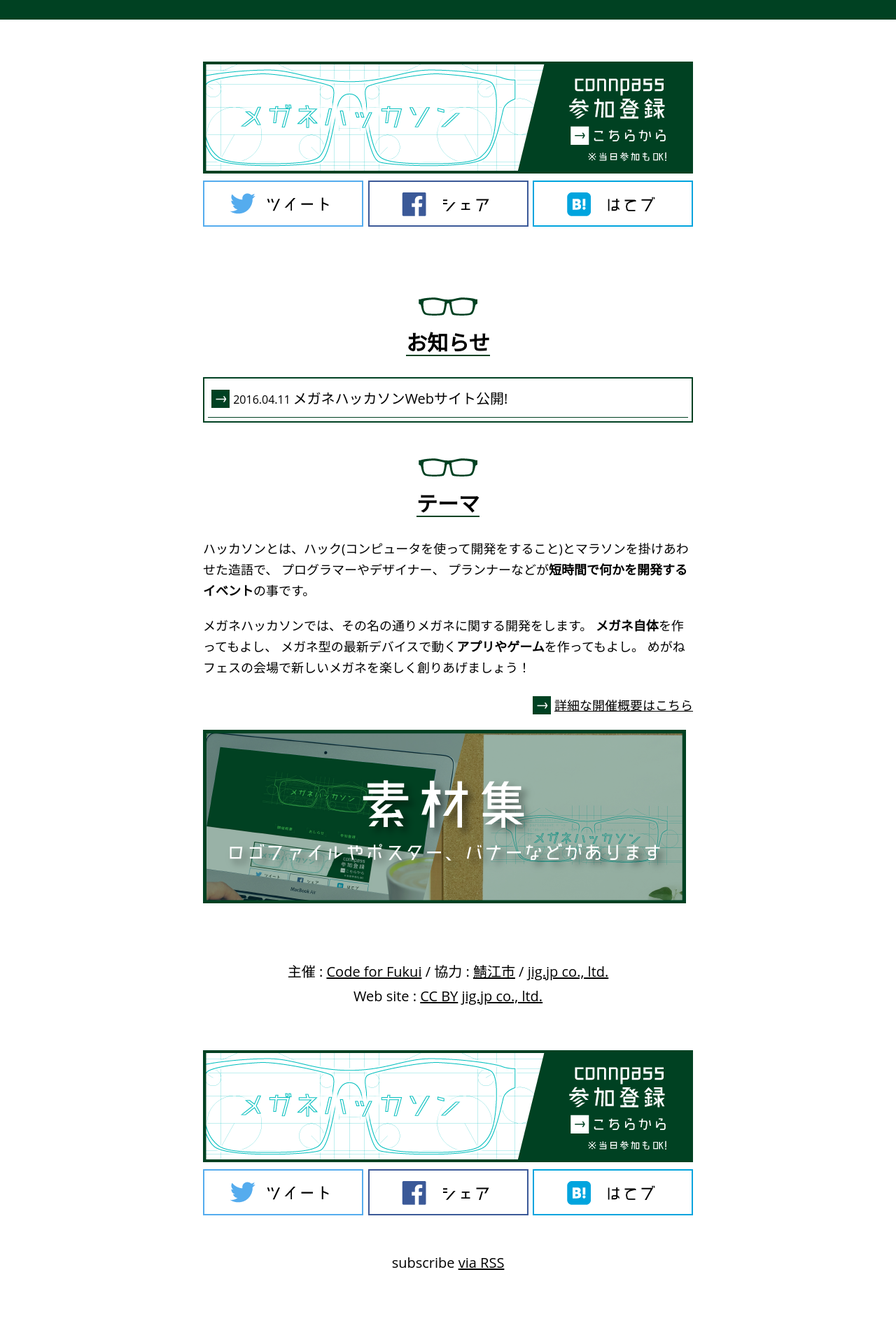
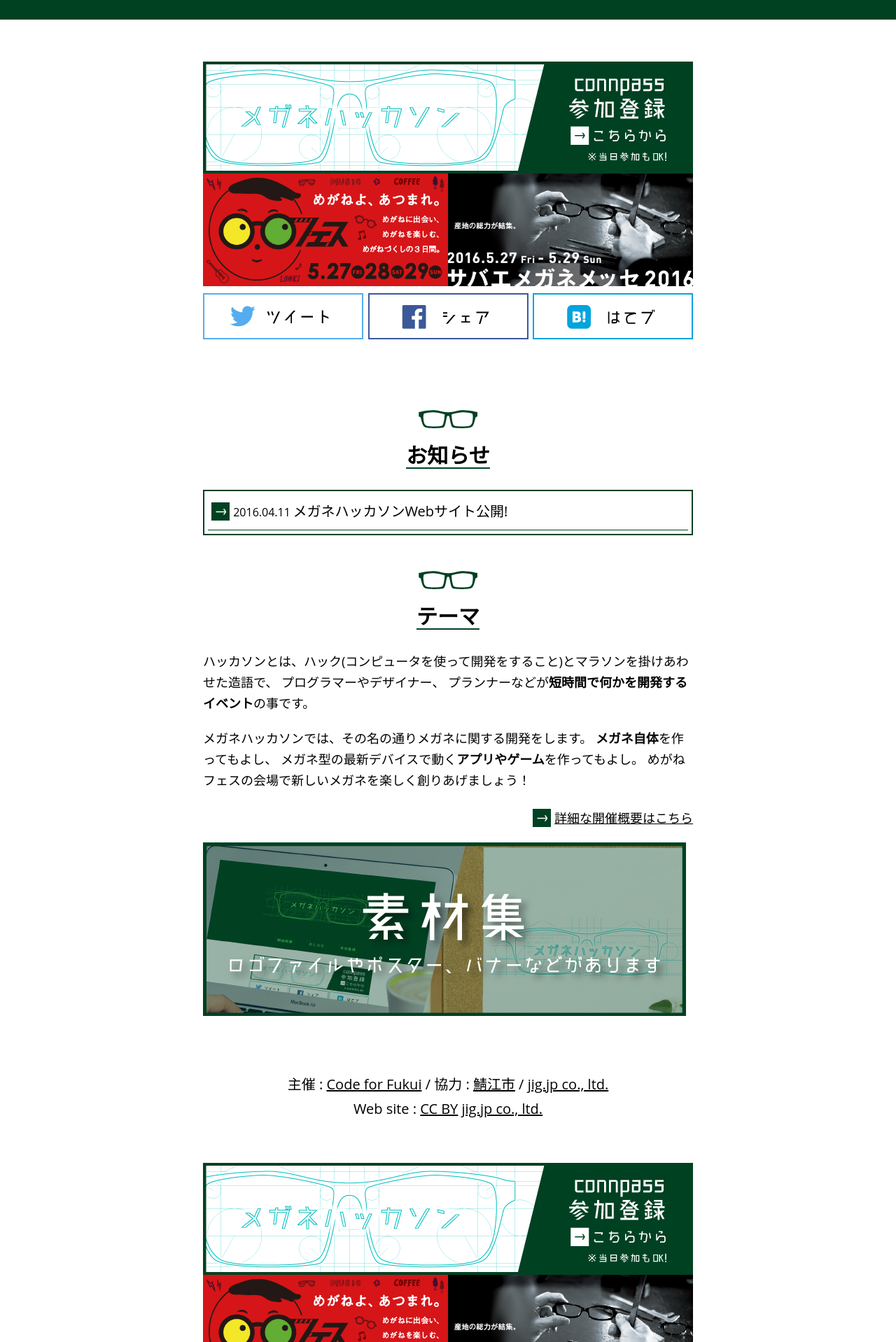
Before and after one commit to code4fukui/meganehack, a Jekyll site: the page built from index.html, in a window 1280 px wide. Shown: the part 497-2415 px from the top of the page at 70% size. Built offline with Jekyll 4.4.1, drawn with Linux system fonts in a browser that asks for light colours; some web fonts are replaced.

Commit message:
add external links

```diff
--- a/_includes/banner.html
+++ b/_includes/banner.html
@@ -1,6 +1,20 @@
 <div class="banner">
-  <a href="">
+  <a href="http://codeforfukui.connpass.com/event/30182/" target="_blank">
     <img src="{{ "/img/banner.png" | prepend: site.baseurl }}"
          alt="connpassで参加登録">
   </a>
+  <ul class="outside-banners">
+    <li>
+      <a href="http://meganefes.com/" class="banner-fes" target="_blank">
+        <img src="{{ "/img/160316_banner.png" | prepend: site.baseurl }}"
+             alt="めがねフェス">
+      </a>
+    </li>
+    <li>
+      <a href="https://www.megane.gr.jp/megane-messe/" class="banner-messe" target="_blank">
+        <img src="{{ "/img/w545_h250.jpg" | prepend: site.baseurl }}"
+             alt="サバエメガネメッセ">
+      </a>
+    </li>
+  </ul>
 </div>
--- a/_sass/_content.scss
+++ b/_sass/_content.scss
@@ -177,6 +177,31 @@
   @media (max-width: 699px) {
     width: 100%;
   }
+  .outside-banners {
+    @include clearfix();
+    li {
+      @media (min-width: 700px) {
+        display: block;
+        max-width: 50%;
+        float: left;
+      }
+      @media (max-width: 699px) {
+        display: block;
+        width: 100%;
+        text-align: center;
+        a {
+          display: block;
+          width: 100%;
+          &.banner-fes {
+            background-color: #dd1206;
+          }
+          &.banner-messe {
+            background-color: #000000;
+          }
+        }
+      }
+    }
+  }
 }
 
 .links {
--- a/_sass/_mixins.scss
+++ b/_sass/_mixins.scss
@@ -3,3 +3,12 @@
   box-sizing: border-box;
   display: inline-block;
 }
+
+@mixin clearfix() {
+  *zoom: 1;
+  &:after {
+    content: "";
+    display: table;
+    clear: both;
+  }
+}
```
Also changed, not shown: img/160316_banner.png (added), img/w545_h250.jpg (added).
